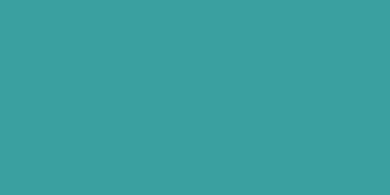
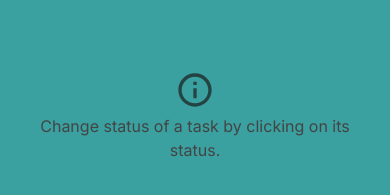
Before and after one commit to I-S-G/simple-tasks, a React (Vite) app: page / in a window 390 px wide. Shown: the part 1388-1583 px from the top of the page. Before the commit the page ends 1418 px from the top, so only its background shows below. Built offline with nearby package versions, Linux system fonts and the light colour scheme; no server answers.

Commit message:
added tip

```diff
--- a/src/components/Column/column.component.tsx
+++ b/src/components/Column/column.component.tsx
@@ -68,7 +68,7 @@ export default function Column({state}: ColumnPropsType) {
                                     });
                                     return val;
                                 }
-                            })} />
+                            })} placeholder="Task" />
                             {
                                 errors.title && <p>{errors.title.message}</p>
                             }
--- /dev/null
+++ b/src/routes/Home/home.styles.scss
@@ -0,0 +1,22 @@
+.footer {
+    display: flex;
+    justify-content: center;
+    margin-top: 5rem;
+    column-gap: 2.5px;
+    p {
+        color: rgb(68, 68, 68);
+    }
+}
+
+@media only screen and (max-width: 471px) {
+    .footer {
+        flex-direction: column;
+        align-items: center;
+        row-gap: 4px;
+        text-align: center;
+        img {
+            width: 40px;
+            height: 40px;
+        }
+    }
+}
--- a/src/routes/Home/home.tsx
+++ b/src/routes/Home/home.tsx
@@ -1,8 +1,10 @@
 import { Container, Group } from "@mantine/core";
+import Tip from "../../assets/tip.svg";
 
 import Column from '../../components/Column/column.component';
 import { STATUS_TYPES } from '../../store/tasks-store';
 
+import "./home.styles.scss";
 
 export default function Home() {
     return (
@@ -12,6 +14,7 @@ export default function Home() {
                 <Column state = {STATUS_TYPES.ongoing} />
                 <Column state = {STATUS_TYPES.completed} />
             </Group>
+            <div className="footer"> <img src= {Tip} className="tip" alt="tip" /> <p> Change status of a task by clicking on its status. </p> </div>
         </Container>
     )
 }
```
Also changed, not shown: src/assets/tip.svg (added).
